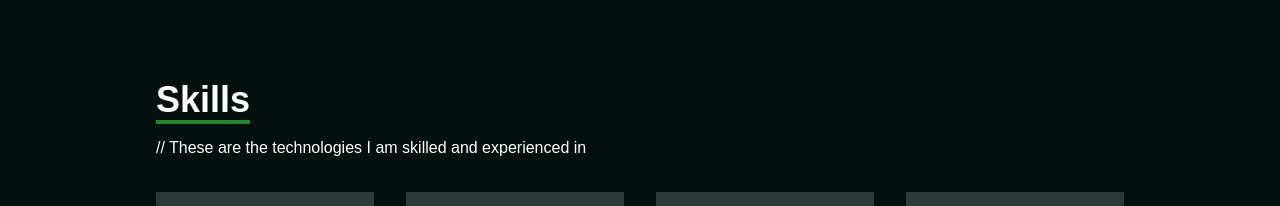
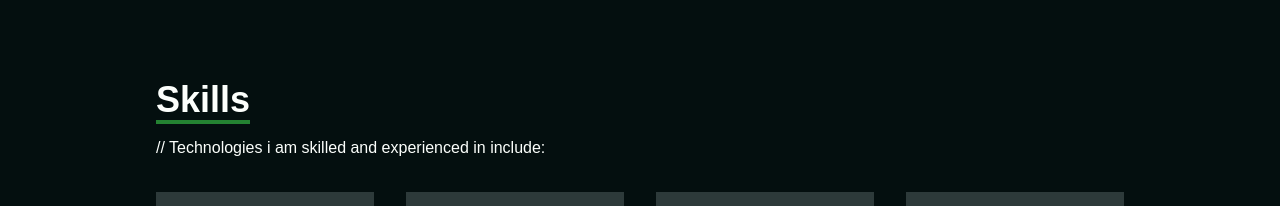
Before and after one commit to Oliver1334/Portfolio-Site-Two, a React (Create React App) app: page / in a window 1280 px wide. Shown: the part 1600-1806 px from the top of the page. Built offline with nearby package versions, Linux system fonts and the light colour scheme.

Commit message:
skills body update

```diff
--- a/src/components/Skills.jsx
+++ b/src/components/Skills.jsx
@@ -25,7 +25,7 @@ export const Skills = () => {
             Skills
           </p>
           <p className="py-4">
-            // These are the technologies I am skilled and experienced in{" "}
+            // Technologies i am skilled and experienced in include:
           </p>
         </div>
 
```
